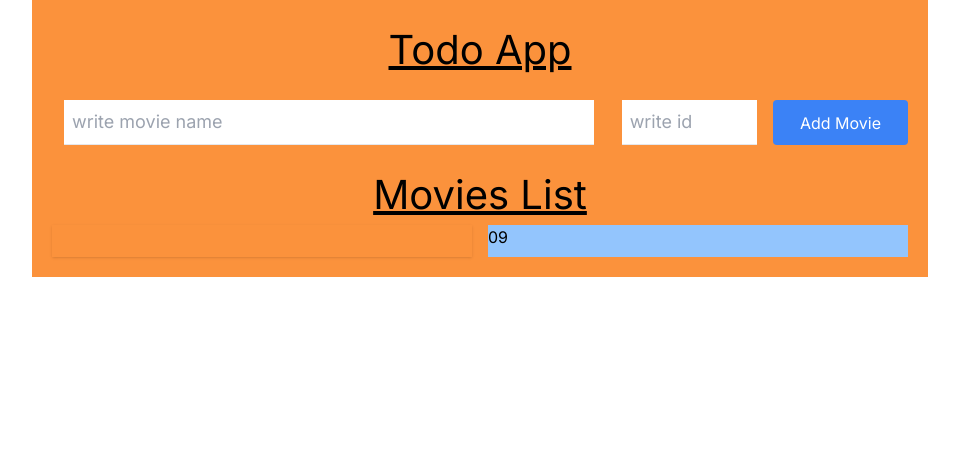
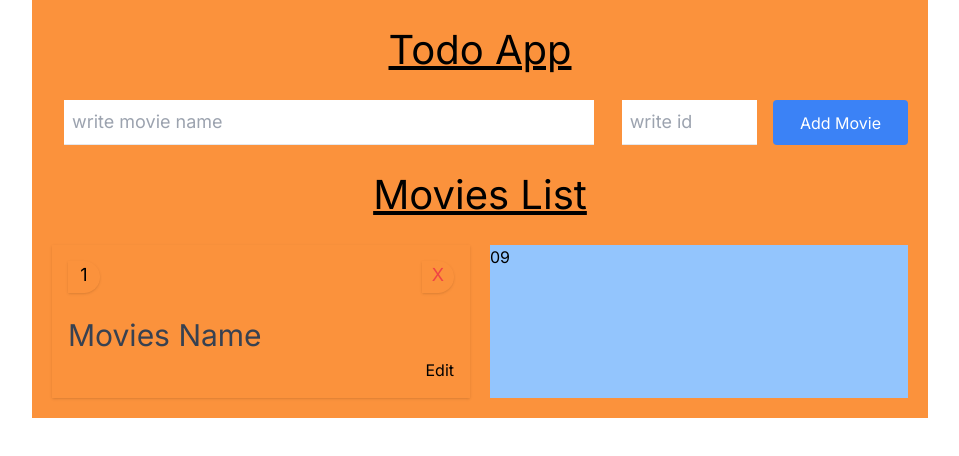
Before and after one commit to ShoomanKhatri/todo-app, a Next.js app: page / in a window 1280 px wide. Shown: the top 456 px of the page, without its empty margins (160-1119 px from the left). Built offline with nearby package versions, Linux system fonts and the light colour scheme.

Commit message:
modified

```diff
--- a/src/app/page.tsx
+++ b/src/app/page.tsx
@@ -1,4 +1,12 @@
+import { useState } from "react";
+
 export default function Home() {
+  //define state
+  const [todos, setTodos] = useState([
+    { movie: "Django Unchainged", id: 1 },
+    { movie: "catch me if you can", id: 2 },
+  ]);
+
   return (
     <div className="max-w-4xl bg-orange-400 mx-auto p-5">
       <h1 className="text-center text-[40px] underline">Todo App</h1>
@@ -25,9 +33,22 @@ export default function Home() {
       <h1 className="text-center text-[40px] underline mt-5">Movies List</h1>
 
       {/* movies list */}
-      <div className="grid grid-cols-2 gap-4">
+      <div className="grid grid-cols-2 gap-5 mt-5">
         {/* grid item */}
-        <div className="shadow p-4"></div>
+        <div className="shadow p-4">
+          <div className="flex justify-between text-lg">
+            <span className="shadow rounded-r-full h-8 w-8 text-center my-auto">
+              1
+            </span>
+            <span className="shadow rounded-r-full h-8 w-8 text-center my-auto cursor-pointer text-red-500">
+              X
+            </span>
+          </div>
+
+          {/* data div */}
+          <div className="mt-5 text-[30px] text-gray-700">Movies Name</div>
+          <div className="text-right cursor-pointer">Edit</div>
+        </div>
 
         <div className="bg-blue-300">09</div>
       </div>
```
